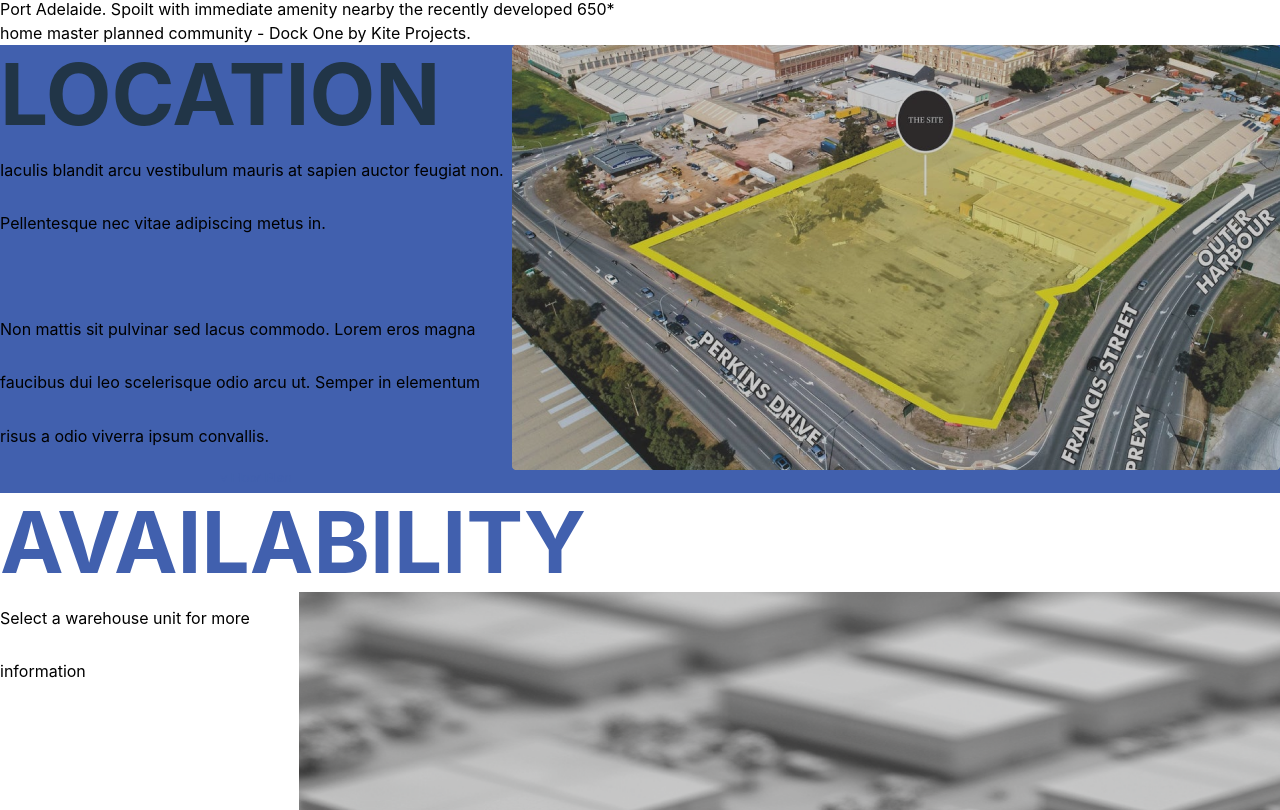
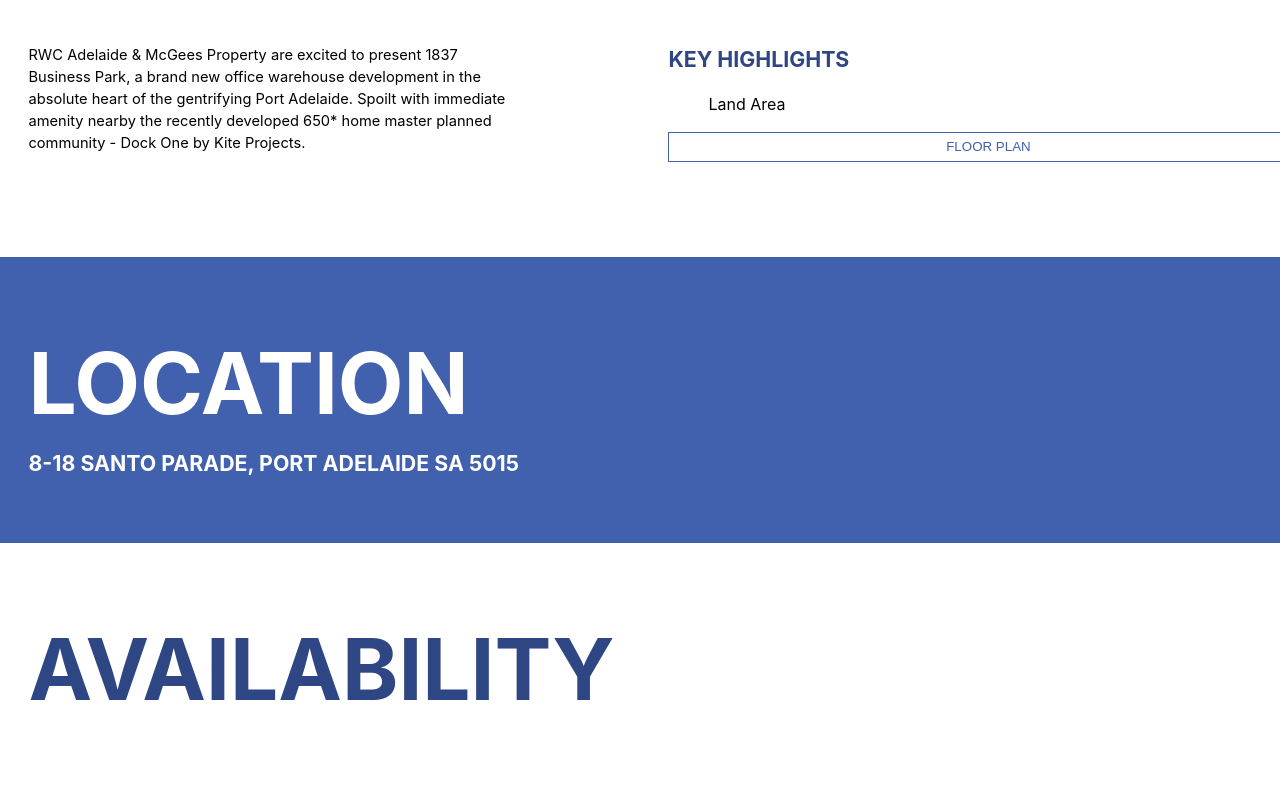
Before and after one commit to xBrownx/santo, a React (Vite) app: page / in a window 1280 px wide. Shown: the part 950-1760 px from the top of the page. Built offline with nearby package versions, Linux system fonts and the light colour scheme.

Commit message:
lappy push

```diff
--- a/src/components/app/App.css
+++ b/src/components/app/App.css
@@ -7,3 +7,7 @@
     animation: logo-spin infinite 20s linear;
   }
 }
+
+html, body {
+  overflow-x: hidden;
+}
--- a/src/components/atoms/column/styles.jsx
+++ b/src/components/atoms/column/styles.jsx
@@ -1,7 +1,40 @@
-import styled from 'styled-components'
+import styled, { css } from 'styled-components'
+import { Style as S } from '../../util'
 
 export const Container = styled.div`
     display: flex;
     flex-direction: column;
     width: 100%;
+
+    ${props => props.$width && css`
+        width: ${S.width(props.$width)}vw;
+    `};
+
+    ${props => props.$paddingInline && css`
+        padding-inline: ${S.width(props.$paddingInline)}vw;
+    `};
+
+    ${props => props.$paddingBlock && css`
+        padding-block: ${S.height(props.$paddingBlock)}vh;
+    `};
+
+    ${props => props.$paddingTop && css`
+        padding-top: ${S.height(props.$paddingTop)}vh;
+    `};
+
+    ${props => props.$paddingRight && css`
+        padding-right: ${S.width(props.$paddingRight)}vw;
+    `};
+
+    ${props => props.$paddingBottom && css`
+        padding-bottom: ${S.height(props.$paddingBottom)}vh;
+    `};
+
+    ${props => props.$paddingLeft && css`
+        padding-left: ${S.width(props.$paddingLeft)}vw;
+    `};
+
+    ${props => props.$gap && css`
+        gap: ${S.height(props.$gap)}vh;
+    `};
 `
--- a/src/components/atoms/heading/styles.jsx
+++ b/src/components/atoms/heading/styles.jsx
@@ -5,9 +5,10 @@
 export const StyledHeading = styled.h1`
     padding: 0;
     margin: 0;
+    color: white;
 
-    ${props => props.$primary && css`
-        color: ${S.colour.secondary};
+    ${props => props.$secondary && css`
+        color: ${S.colour.secondaryDark};
     `};
 
     ${props => props.$fontSize && css`
--- a/src/components/atoms/paragraph/styles.jsx
+++ b/src/components/atoms/paragraph/styles.jsx
@@ -8,8 +8,14 @@
     white-space: pre-wrap;
     padding: 0;
     margin: 0;
+
     ${props => props.$secondary && css`
+        color: white;
+    `};
 
+    ${props => props.$subheading && css`
+        font-weight: 700;
+        text-transform: uppercase;
     `};
 
     ${props => props.$opacity && css`
@@ -17,7 +23,7 @@
     `};
 
     ${props => props.$fontSize && css`
-        font-size: ${S.fontSize(props.$size)};
+        font-size: ${S.fontSize(props.$fontSize)}vw;
     `};
 
     ${props => props.$weight && css`
@@ -25,23 +31,23 @@
     `}
 
     ${props => props.$paddingTop && css`
-        padding-top: ${S.height(props.$paddingTop)}
+        padding-top: ${S.height(props.$paddingTop)}vh;
     `}
 
     ${props => props.$paddingRight && css`
-        padding-right: ${S.width(props.$paddingRight)}
+        padding-right: ${S.width(props.$paddingRight)}vw;
     `}
 
     ${props => props.$paddingBottom && css`
-        padding-bottom: ${S.height(props.$paddingBottom)}
+        padding-bottom: ${S.height(props.$paddingBottom)}vh;
     `}
 
     ${props => props.$paddingLeft && css`
-        padding-left: ${S.width(props.$paddingLeft)}
+        padding-left: ${S.width(props.$paddingLeft)}vw;
     `}
 
     ${props => props.$lineHeight && css`
-        line-height: ${S.height(props.$lineHeight)}
+        line-height: ${S.height(props.$lineHeight)}vh;
     `};
 
 `
--- a/src/components/atoms/row/styles.jsx
+++ b/src/components/atoms/row/styles.jsx
@@ -1,6 +1,31 @@
-import styled from 'styled-components'
+import styled, { css } from 'styled-components'
+import { Style as S } from '../../util'
 
 export const Container = styled.div`
     display: flex;
     flex-direction: row;
+
+    ${props => props.$paddingInline && css`
+        padding-inline: ${S.width(props.$paddingInline)}vw;
+    `};
+
+    ${props => props.$paddingBlock && css`
+        padding-block: ${S.height(props.$paddingBlock)}vh;
+    `};
+
+    ${props => props.$paddingTop && css`
+        padding-top: ${S.height(props.$paddingTop)}vh;
+    `};
+
+    ${props => props.$paddingRight && css`
+        padding-right: ${S.width(props.$paddingRight)}vw;
+    `};
+
+    ${props => props.$paddingBottom && css`
+        padding-bottom: ${S.height(props.$paddingBottom)}vh;
+    `};
+
+    ${props => props.$paddingLeft && css`
+        padding-left: ${S.width(props.$paddingLeft)}vw;
+    `};
 `
--- a/src/components/atoms/splitScreen/styles.jsx
+++ b/src/components/atoms/splitScreen/styles.jsx
@@ -1,9 +1,35 @@
 import styled, { css } from 'styled-components';
 import { Style as S } from '../../util'
+
 export const Container = styled.div`
     display: flex;
     flex-direction: row;
     width: 100%;
+
+    ${props => props.$paddingInline && css`
+        padding-inline: ${S.width(props.$paddingInline)}vw;
+    `};
+
+    ${props => props.$paddingBlock && css`
+        padding-block: ${S.height(props.$paddingBlock)}vh;
+    `};
+
+    ${props => props.$paddingTop && css`
+        padding-top: ${S.height(props.$paddingTop)}vh;
+    `};
+
+    ${props => props.$paddingRight && css`
+        padding-right: ${S.width(props.$paddingRight)}vw;
+    `};
+
+    ${props => props.$paddingBottom && css`
+        padding-bottom: ${S.height(props.$paddingBottom)}vh;
+    `};
+
+    ${props => props.$paddingLeft && css`
+        padding-left: ${S.width(props.$paddingLeft)}vw;
+    `};
+
 `
 
 export const Pane = styled.div`
--- a/src/components/atoms/subheading/styles.jsx
+++ b/src/components/atoms/subheading/styles.jsx
@@ -1,6 +1,9 @@
 import styled from 'styled-components'
-
+import { Style as S } from '../../util'
 
 export const StyledSubheading = styled.div`
+    font-size: ${S.fontSize(24)}vw;
+    font-weight: 700;
+    color: ${S.colour.secondaryDark};
 
 `
--- a/src/components/pages/availability/index.jsx
+++ b/src/components/pages/availability/index.jsx
@@ -7,45 +7,19 @@
 
 function Availability() {
     return (
-        <Page
-            $bgPrimary
-            $paddingTop={80}
-            $paddingLeft={32}
-        >
-
-            <Column>
-                <PageTitle $primary>
+        <Page $bgPrimary>
+            <Column
+                $paddingInline={32}
+                $paddingBlock={64}
+            >
+                <PageTitle
+                    $secondary
+                    $lineHeight={129.31}
+                >
                     {CONST.titleTxt}
                 </PageTitle>
-                <Row $paddingTop={36}>
-                    <Container
-                        $width={322}
-                        $paddingRight={32}
-                    >
-                        <Column
-                            $paddingTop={36}
-                            $gap={32}
-                        >
-                            <Paragraph
-                                $size={18}
-                                $lineHeight={26.94}
-                            >
-                                {CONST.paragraphTxt}
-                            </Paragraph>
 
-                        </Column>
-
-                    </Container>
-                    <Container
-                        $height={810}
-                        $widthPc={100}
-                    >
-                        <img src={img} alt={""} style={{width: "100%", objectFit: "cover"}} />
-                    </Container>
-
-                </Row>
             </Column>
-
         </Page>
 
     );
--- a/src/components/pages/location/index.jsx
+++ b/src/components/pages/location/index.jsx
@@ -1,37 +1,30 @@
 import { memo } from 'react';
 import { Page } from '../../templates';
-import img from "../../../assets/Location-Hero.png"
-import { Button, Column, Container, Paragraph, Row } from "../../atoms/index.jsx";
+
+import { Column, Paragraph } from "../../atoms/";
 import { PageTitle } from "../../molecules/index.jsx";
+import { locationConst as CONST } from "./constants.jsx";
 
 function Location() {
     return (
         <Page $bgSecondary>
-                    <Row $paddingInline={32}>
-                        <Container $width={554}>
-                            <Column $gap={32}>
-                                <PageTitle>
+                <Column
+                    $paddingInline={32}
+                    $paddingBlock={64}
+
+                >
+                    <PageTitle $lineHeight={129.31}>
                         LOCATION
                     </PageTitle>
                     <Paragraph
-                                    $size={18}
-                                    $lineHeight={26.94}
+                        $secondary
+                        $subheading
+                        $fontSize={24}
+                        $lineHeight={32.33}
                     >
-                                    Iaculis blandit arcu vestibulum mauris at sapien auctor feugiat non. Pellentesque
-                                    nec vitae adipiscing metus in.<br /><br />
-                                    Non mattis sit pulvinar sed lacus commodo. Lorem eros magna faucibus dui leo
-                                    scelerisque
-                                    odio arcu ut. Semper in elementum risus a odio viverra ipsum convallis.
+                        {CONST.subtitleTxt}
                     </Paragraph>
-                                <Button $fillParent>
-                                    v Floor Plan
-                                </Button>
                 </Column>
-                        </Container>
-                        <Container $widthPc={100}>
-                            <img src={img} alt="location" />
-                        </Container>
-                    </Row>
         </Page>
     );
 }
--- a/src/components/pages/overview/index.jsx
+++ b/src/components/pages/overview/index.jsx
@@ -1,29 +1,38 @@
 import { memo } from 'react';
 import styled from "styled-components";
 import { overviewConst as CONST } from "./constants.jsx";
-import { Column, Container, Paragraph, SplitScreen} from "../../atoms";
+import { Button, Column, Container, Paragraph, SplitScreen, Subheading } from "../../atoms";
 import { PageTitle } from "../../molecules";
 import { Page } from '../../templates';
 
+
 function Overview() {
     return (
-        <Page
-            $bgPrimary
-            $paddingBlock={{block: 64}}
-        >
-            <Column>
+        <Page $bgPrimary>
+            <Column
+                $paddingInline={32}
+                $paddingBlock={64}
+                $gap={32}
+            >
+                <PageTitle $secondary>
+                    {CONST.titleTxt}
+                </PageTitle>
                 <SplitScreen>
-                    <Column>
-                        <PageTitle $primary>
-                            {CONST.titleTxt}
-                        </PageTitle>
-                        <Paragraph>
+                    <Column
+                        $width={544}
+                    >
+                        <Paragraph $fontSize={16.5}>
                             {CONST.paragraphTxt}
                         </Paragraph>
                     </Column>
                     <Column>
-
-
+                        <Subheading>
+                            {CONST.subtitleTxt}
+                        </Subheading>
+                        <StyledUl>
+                            <Paragraph>Land Area</Paragraph>
+                        </StyledUl>
+                        <Button $fillParent>{CONST.buttonTxt}</Button>
                     </Column>
                 </SplitScreen>
                 <Container>
--- a/src/components/templates/page/styles.jsx
+++ b/src/components/templates/page/styles.jsx
@@ -14,11 +14,11 @@
     `};
 
     ${props => props.$minHeight && css`
-        min-height: ${S.height(props.$minHeight)};
+        min-height: ${S.height(props.$minHeight)}vh;
     `};
 
     ${props => props.$height && css`
-        height: ${S.height(props.$height)};
+        height: ${S.height(props.$height)}vh;
     `};
 
     ${props => props.$bgPrimary && css`
@@ -54,27 +54,27 @@
     `};
 
     ${props => props.$paddingInline && css`
-        padding-inline: ${S.width(props.$paddingInline)};
+        padding-inline: ${S.width(props.$paddingInline)}vw;
     `};
 
     ${props => props.$paddingBlock && css`
-        padding-block: ${S.height(props.$paddingBlock)};
+        padding-block: ${S.height(props.$paddingBlock)}vh;
     `};
 
     ${props => props.$paddingTop && css`
-        padding-top: ${S.height(props.$paddingTop)};
+        padding-top: ${S.height(props.$paddingTop)}vh;
     `};
 
     ${props => props.$paddingRight && css`
-        padding-right: ${S.width(props.$paddingRight)};
+        padding-right: ${S.width(props.$paddingRight)}vw;
     `};
 
     ${props => props.$paddingBottom && css`
-        padding-bottom: ${S.height(props.$paddingBottom)};
+        padding-bottom: ${S.height(props.$paddingBottom)}vh;
     `};
 
     ${props => props.$paddingLeft && css`
-        padding-left: ${S.width(props.$paddingLeft)};
+        padding-left: ${S.width(props.$paddingLeft)}vw;
     `};
 
 
```
Lines whose indentation alone changed are shown as unchanged.
